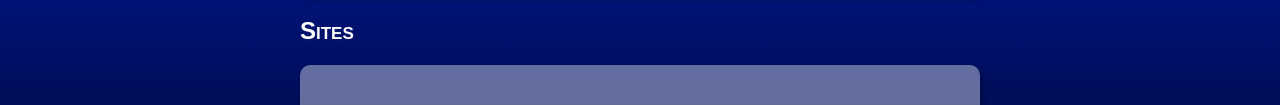
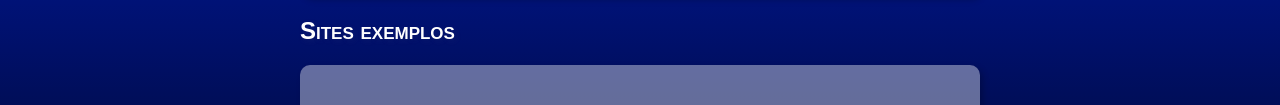
Before and after one commit to hey-afro/sites-html-css, a plain HTML site: page introdução/home.html in a window 1280 px wide. Shown: the part 636-741 px from the top of the page. Drawn offline with Linux system fonts and the light colour scheme.

Commit message:
sites exemplos

```diff
--- a/introdução/home.html
+++ b/introdução/home.html
@@ -26,7 +26,7 @@
         <p>Esse e um projeto inicial, com potencial para crescimento... quem quiser dar opnioes para contribuir de maneiras positivas a tambem minhas redes sociais. Por fim, so de ter chegado ate aqui agradeço.</p>
 
 
-        <H2>Sites</H2>
+        <H2>Sites exemplos</H2>
 
         <p>
             <a href="https://hey-afro.github.io/projeto-android/" target="_blank">Site android</a>
```
